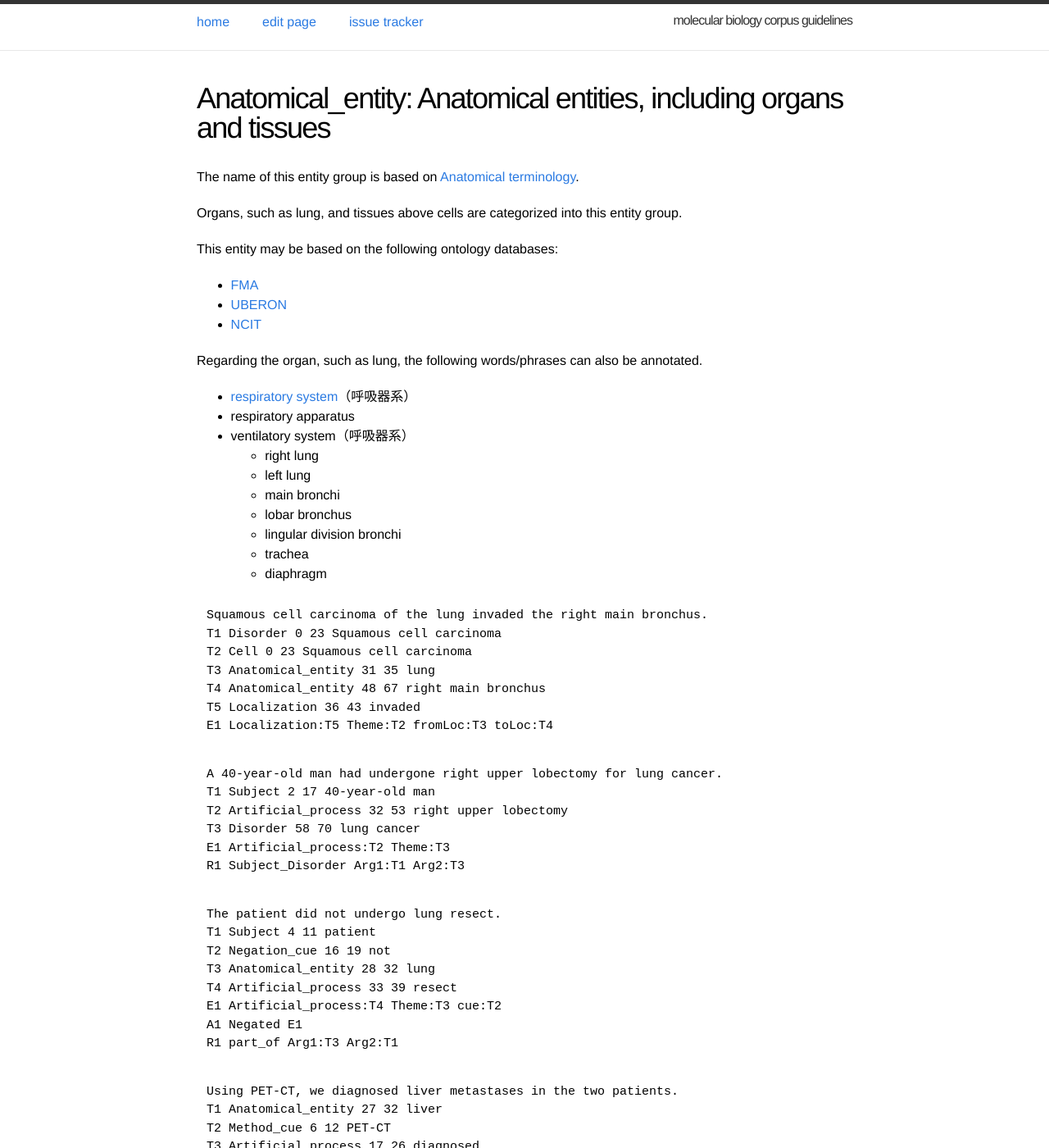
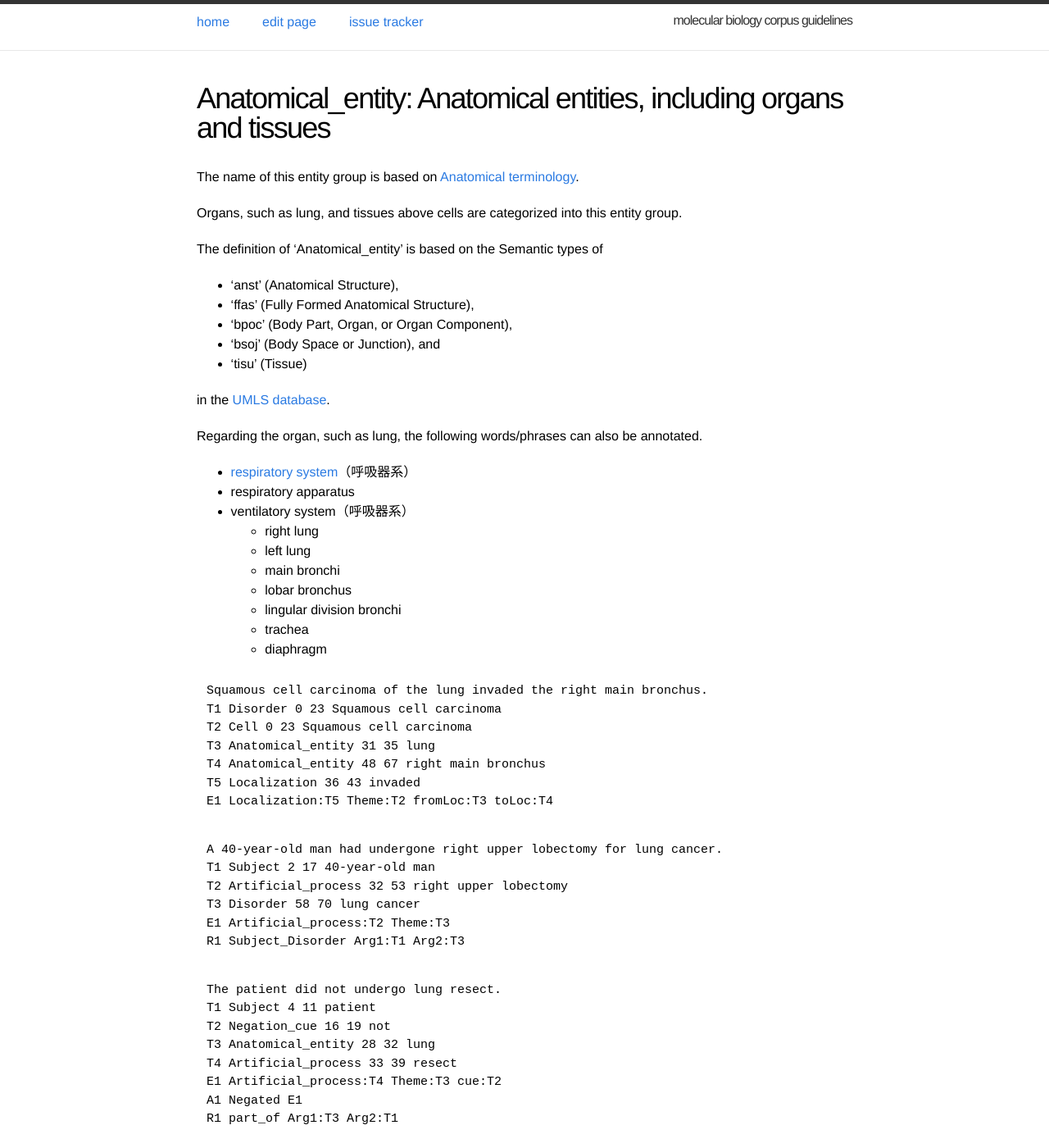
Before and after one commit to ezcatdb/molbiol_lung_corpus-guidelines, a Jekyll site: the page built from _entity/Anatomical_entity.md, in a window 1280 px wide and 1400 px high. Shown: the whole window at 82% size. Built offline with Jekyll 4.4.1, drawn with Linux system fonts in a browser that asks for light colours; some of the changed text lies outside the part shown.

Commit message:
semantic types, BAL included in _entity/Anatomical_entity.md

```diff
--- a/_entity/Anatomical_entity.md
+++ b/_entity/Anatomical_entity.md
@@ -9,10 +9,21 @@ The name of this entity group is based on <a href="https://en.wikipedia.org/wiki
 
 Organs, such as lung, and tissues above cells are categorized into this entity group.
 
+<!--
 This entity may be based on the following ontology databases:
 - <a href="https://www.ebi.ac.uk/ols/ontologies/fma">FMA</a>
 - <a href="https://www.ebi.ac.uk/ols/ontologies/uberon">UBERON</a>
 - <a href="https://www.ebi.ac.uk/ols/search?ontology=ncit">NCIT</a>
+-->
+
+The definition of 'Anatomical_entity' is based on the Semantic types of
+- 'anst' (Anatomical Structure),
+- 'ffas' (Fully Formed Anatomical Structure),
+- 'bpoc' (Body Part, Organ, or Organ Component),
+- 'bsoj' (Body Space or Junction), and
+- 'tisu' (Tissue)
+
+in the <a href="https://www.nlm.nih.gov/research/umls/">UMLS database</a>.
 
 Regarding the organ, such as lung, the following words/phrases can also be annotated.
 - <a href="https://en.wikipedia.org/wiki/Respiratory_system">respiratory system</a>（呼吸器系）
@@ -68,7 +79,7 @@ R1 Subject_Disorder Arg1:T5 Arg2:T4
 R2 part_of Arg1:T1 Arg2:T5
 ~~~
 
-Regarding tissues in lung, the following words/phrases can also be annotated.
+Regarding the tissues in the lung, the following words/phrases can also be annotated.
 
 - blood
 - serum
@@ -87,7 +98,7 @@ Regarding tissues in lung, the following words/phrases can also be annotated.
 
 - <a href="https://en.wikipedia.org/wiki/Pulmonary_pleurae">pulmonary pleurae</a>（胸膜）
   - parietal pleura
-
+- bronchoalveolar lavage [fluid] (BAL) (UMLS; C0006279)
 
 The following words/phrases are part of <a href="https://en.wikipedia.org/wiki/Circulatory_system">circulatory system</a>（循環器系）.
 
```
